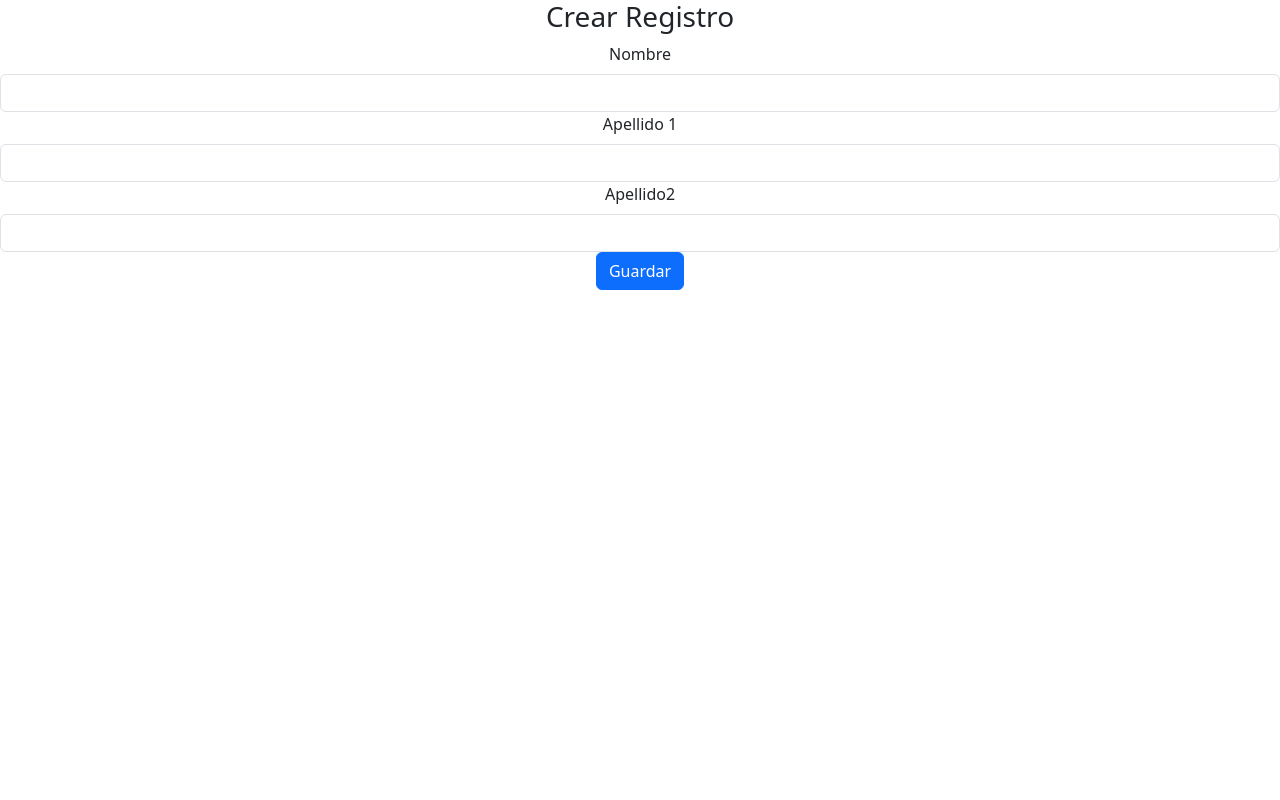
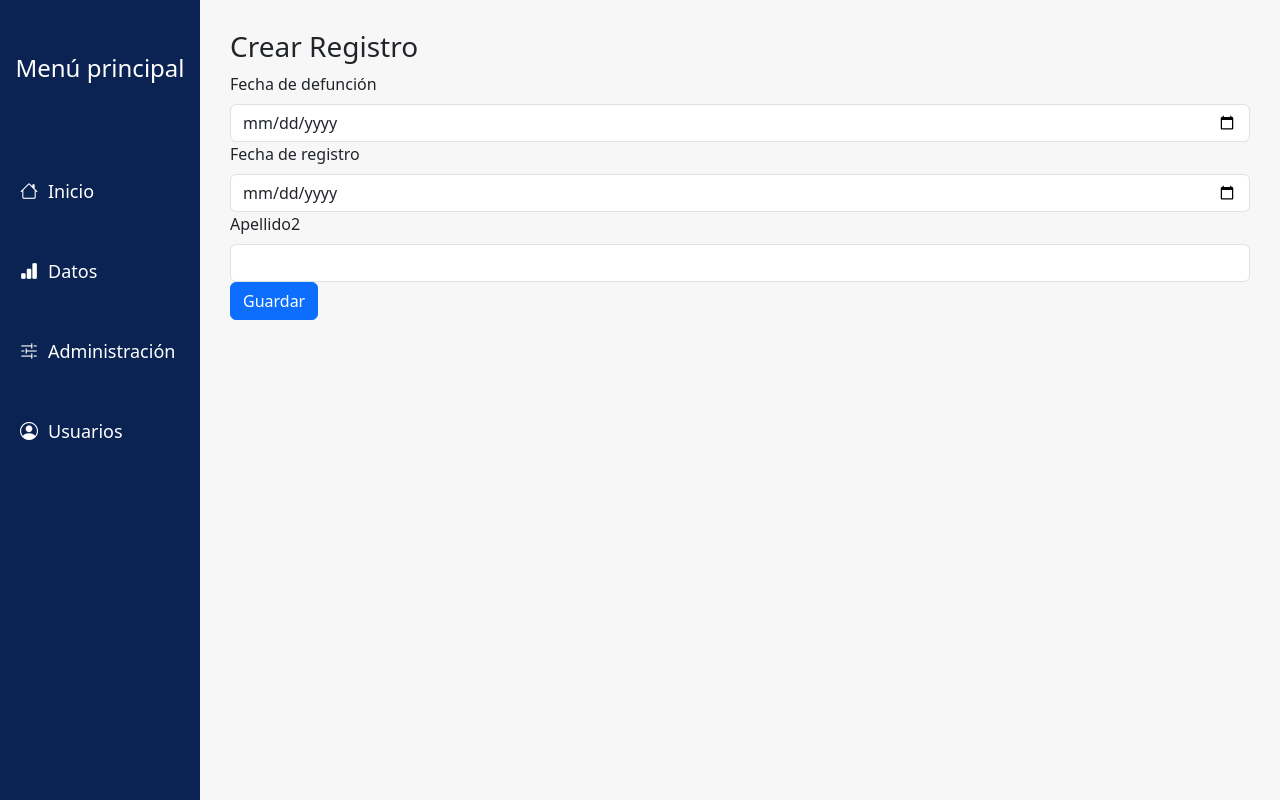
Before and after one commit to IvanNunez25/Ingenieria-de-Software, a React (Create React App) app in the folder front/: page /create in a window 1280 px wide. Shown: the top 800 px of the page. Built offline with nearby package versions, Linux system fonts and the light colour scheme.

Commit message:
Registros

```diff
--- a/front/src/graficas/DatosPage.jsx
+++ b/front/src/graficas/DatosPage.jsx
@@ -1,6 +1,6 @@
 import React, { useState } from "react";
 import { Link } from "react-router-dom";
-import "./App.css";
+// import "./App.css";
 
 function DatosPage() {
   const [formData, setFormData] = useState({
--- a/front/src/graficas/Inicio.jsx
+++ b/front/src/graficas/Inicio.jsx
@@ -1,4 +1,4 @@
-import "./App.css";
+// import "./App.css";
 import React from "react";
 import { Chart } from "react-google-charts";
 import { Link } from "react-router-dom";
--- a/front/src/prueba/CreatePrueba.jsx
+++ b/front/src/prueba/CreatePrueba.jsx
@@ -1,8 +1,10 @@
 import axios from "axios";
 import { useState } from "react";
 import { useNavigate } from "react-router-dom";
+import Menu from "./Menu";
+import '../styles/dashboard.css'
 
-const URI = 'http://localhost:8000/pruebaTabla/';
+const URI = 'http://localhost:8000/casos/';
 
 const ComponenteCreatePrueba = () => {
 
@@ -22,15 +24,20 @@ const ComponenteCreatePrueba = () => {
     navigate('/');
   }
   return (
-    <div>
+    <div className="dashboard">
+      <div>
+        <Menu />
+      </div>
+
+      <div className="crear__registro">
       <h3>Crear Registro</h3>
       <form onSubmit={store}>
         <div className="mb-3">
-          <label className="form-label">Nombre</label>
-          <input value={nombre} onChange={(e) => setNombre(e.target.value)} type="text" className="form-control"></input>
+          <label className="form-label">Fecha de defunción</label>
+          <input value={nombre} onChange={(e) => setNombre(e.target.value)} type="date" className="form-control"></input>
 
-          <label className="form-label">Apellido 1</label>
-          <input value={apellido1} onChange={(e) => setApellido1(e.target.value)} type="text" className="form-control"></input>
+          <label className="form-label">Fecha de registro</label>
+          <input value={apellido1} onChange={(e) => setApellido1(e.target.value)} type="date" className="form-control"></input>
 
           <label className="form-label">Apellido2</label>
           <input value={apellido2} onChange={(e) => setApellido2(e.target.value)} type="text" className="form-control"></input>
@@ -38,6 +45,7 @@ const ComponenteCreatePrueba = () => {
           <button type="submit" className="btn btn-primary">Guardar</button>
         </div>
       </form>
+      </div>
     </div>
   );
 }
--- a/front/src/prueba/ShowPrueba.jsx
+++ b/front/src/prueba/ShowPrueba.jsx
@@ -103,22 +103,25 @@ const ComponenteShowPrueba = () => {
         label: 'Acciones',
         field: 'acciones',
         sort: 'asc',
-        width: 100
+        width: 100,
       }
     ],
     rows: registrosTrans
   }
 
   return (
-    <div className='dashboard tabla__registros'>
+    <div className='dashboard'>
       <div>
         <Menu />
       </div>
-      <div className='row'>
+      <div className='row tabla__registros'>
         <div className='col'>
 
-          <Link to='/create' className='btn btn-primary mt-2 mb-2'><i class="fa-regular fa-square-plus"></i> Agregar nuevo registro</Link>
-
+          <div className=''>
+            <Link to='/create' className='btn btn-primary mt-2 mb-2'>
+              <i class="fa-regular fa-square-plus"></i> Agregar nuevo registro
+            </Link>
+          </div>
           {console.log(data)}
           <MDBDataTable
             striped
--- a/front/src/styles/dashboard.css
+++ b/front/src/styles/dashboard.css
@@ -53,6 +53,12 @@
     border-radius: 15px;
     margin: 5px;
     background-color: #0B2352;
+
+    cursor: pointer;
+    border: none;
+    color: white;
+    padding: 10px 20px;
+    font-size: 16px;
 }
 
 .dashboard__window .dashboard__window-mensaje .area_descripcion a button:hover {
@@ -62,9 +68,20 @@
 }
 
 .tabla__registros {
-    padding: 20px;
+    padding: 30px;
 }
 
 .tabla__registros_boton {
     margin-left: 10px;
 }
+
+.tabla__registros_columna {
+    width: 100%;
+    display: flex;
+    justify-content: space-between;
+    align-items: center;
+}
+
+.crear__registro {
+    padding: 30px;
+}
--- a/front/src/styles/menu.css
+++ b/front/src/styles/menu.css
@@ -10,7 +10,7 @@
 
 .menu .menu__titulo {
     font-size: 24px;
-    margin: 50px 0px;
+    margin: 50px auto;
 }
 
 .menu .menu__opciones {
```
